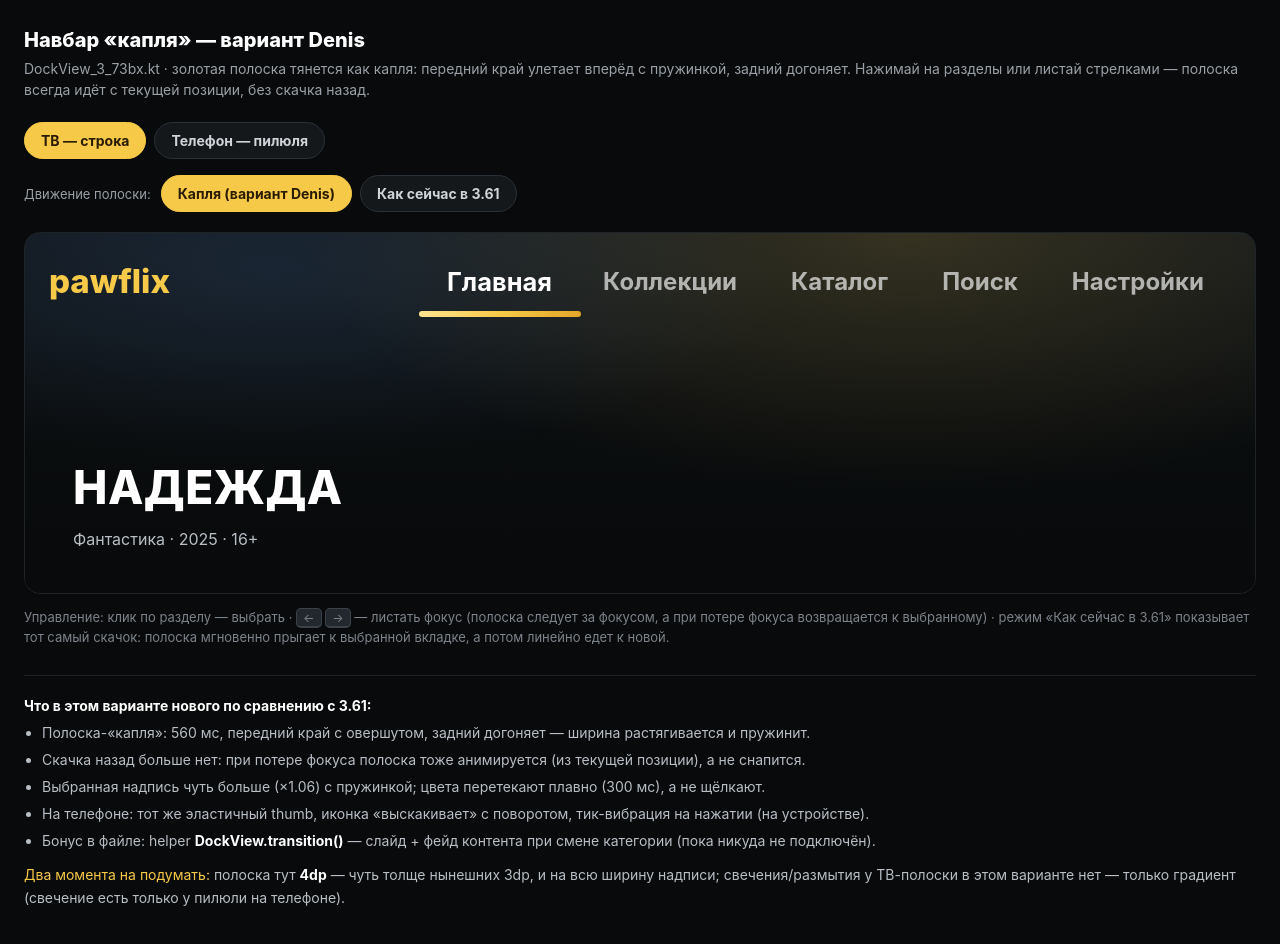
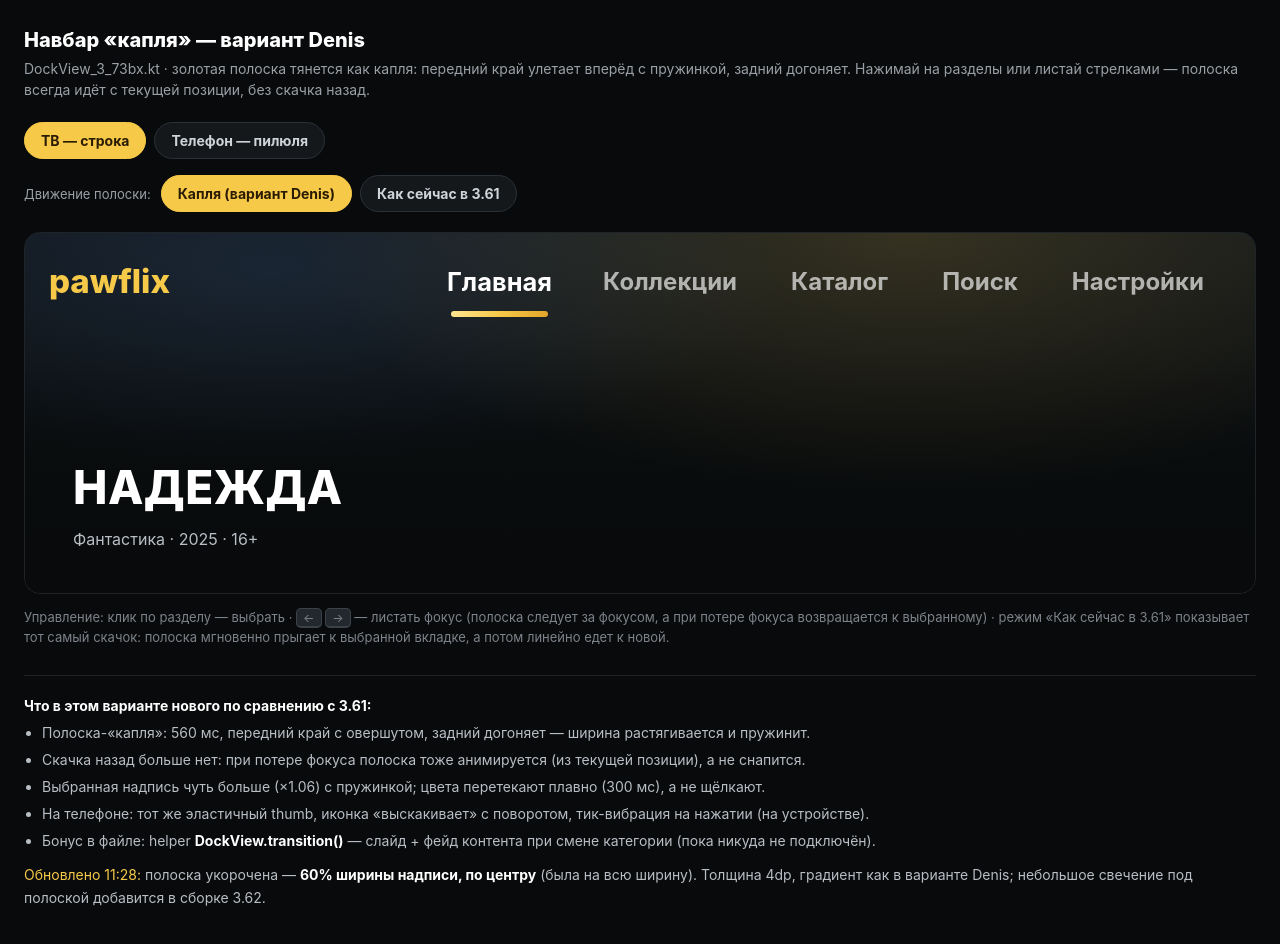
Before and after one commit to aukro1408/aukro1408.github.io, a plain HTML site: page preview/dock-liquid-v1.html in a window 1280 px wide. Drawn offline with Linux system fonts and the light colour scheme.

Commit message:
preview: dock-liquid-v1 — stripe 60% width, centered (Denis 11:28)

```diff
--- a/preview/dock-liquid-v1.html
+++ b/preview/dock-liquid-v1.html
@@ -107,7 +107,7 @@
       <li>На телефоне: тот же эластичный thumb, иконка «выскакивает» с поворотом, тик-вибрация на нажатии (на устройстве).</li>
       <li>Бонус в файле: helper <b>DockView.transition()</b> — слайд + фейд контента при смене категории (пока никуда не подключён).</li>
     </ul>
-    <p style="margin-top:10px"><span class="warn">Два момента на подумать:</span> полоска тут <b>4dp</b> — чуть толще нынешних 3dp, и на всю ширину надписи; свечения/размытия у ТВ-полоски в этом варианте нет — только градиент (свечение есть только у пилюли на телефоне).</p>
+    <p style="margin-top:10px"><span class="warn">Обновлено 11:28:</span> полоска укорочена — <b>60% ширины надписи, по центру</b> (была на всю ширину). Толщина 4dp, градиент как в варианте Denis; небольшое свечение под полоской добавится в сборке 3.62.</p>
   </div>
 </div>
 
@@ -155,7 +155,8 @@ function linear(el, toX, toW, dur) {
 function stripeGeom(i) {
   const bar = topbar.getBoundingClientRect();
   const r = labels[i].getBoundingClientRect();
-  return { x: r.left - bar.left, w: r.width };
+  /* короче надписи: 60% ширины, по центру (решение Denis 11:28) */
+  return { x: (r.left - bar.left) + r.width * 0.2, w: r.width * 0.6 };
 }
 function placeStripe(i, instant) {
   const g = stripeGeom(i);
```
